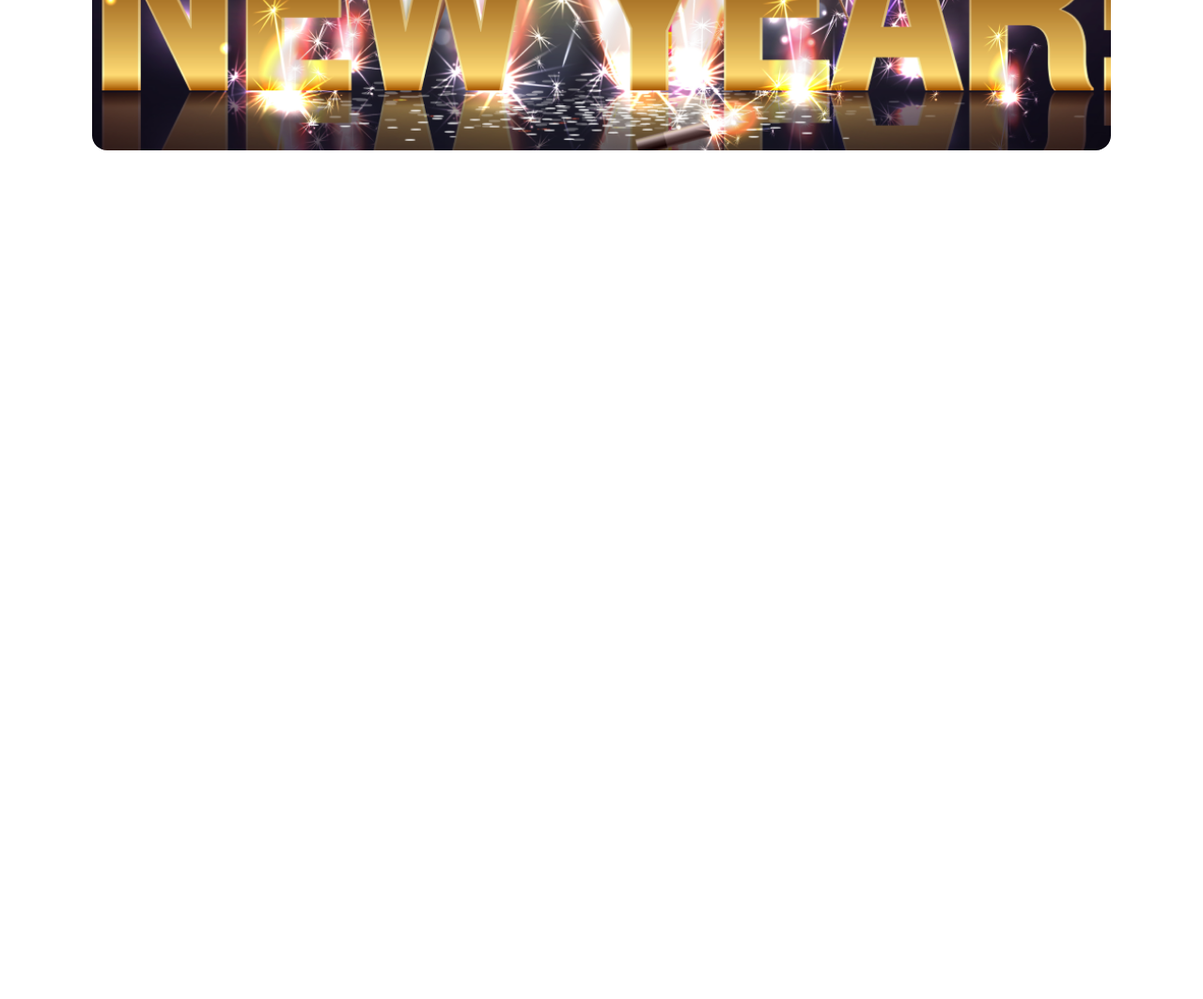
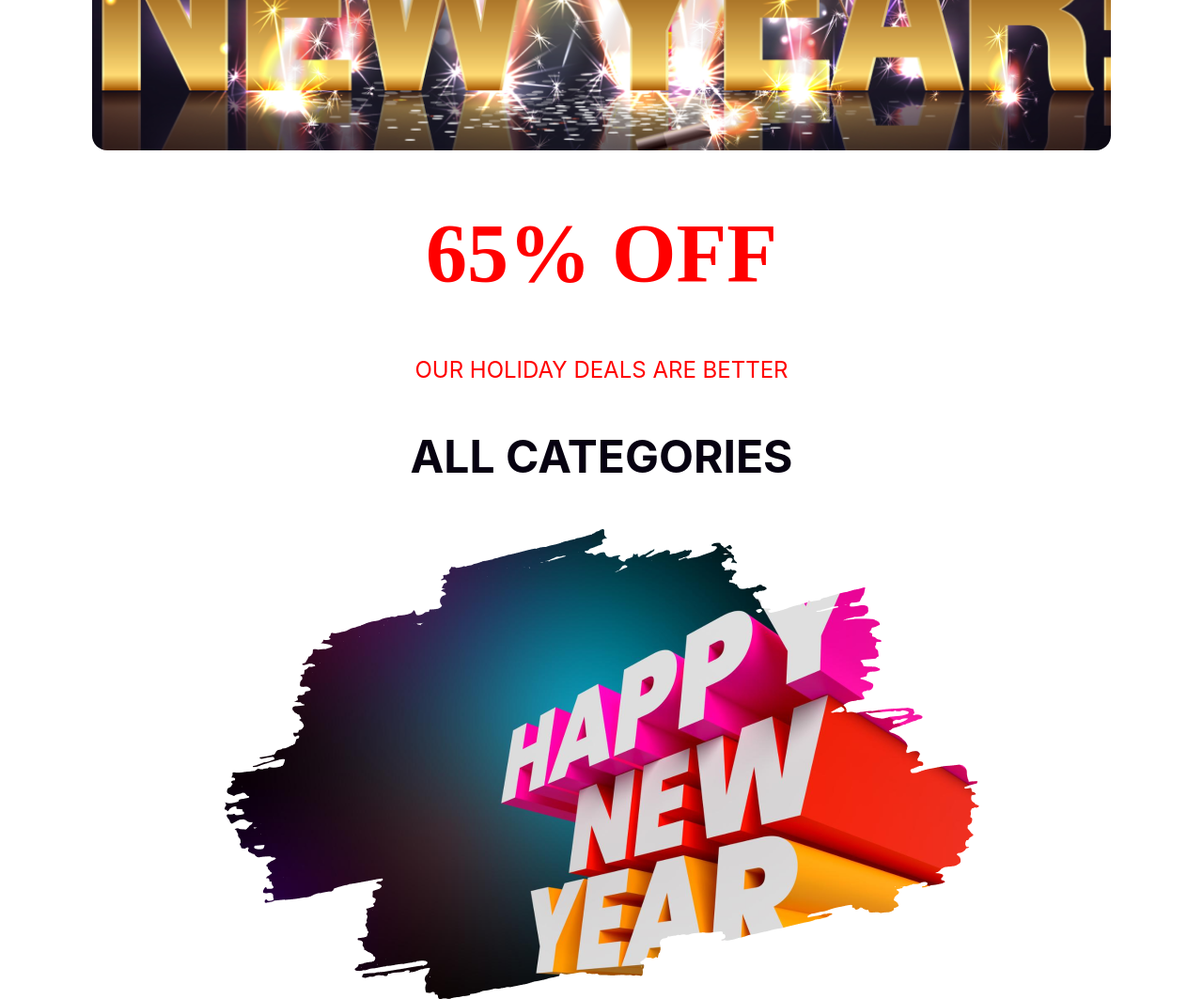
Before and after one commit to Rion-bhuiyan/MY-first-assingment, a plain HTML site: page index.html in a window 1280 px wide. Shown: the part 500-1563 px from the top of the page at 94% size. Before the commit the page ends 800 px from the top, so only its background shows below. Drawn offline with Linux system fonts and the light colour scheme.

Commit message:
added section

```diff
--- a/index.html
+++ b/index.html
@@ -17,6 +17,15 @@
             <h1 class="payel">New year party <br> celebration</h1>
         </div>
     </div>
+    <div class="section">
+        <div class="section-one">
+            <h1 class="section-title">65% OFF</h1>
+            <p class="section-1">OUR HOLIDAY DEALS ARE BETTER</p>
+            <h3 class="section-2">ALL CATEGORIES</h3>
+        </div>
+        <div class="section-3"></div>
+
+    </div>
 </body>
 
 </html>
--- a/sytle/assingment.css
+++ b/sytle/assingment.css
@@ -6,24 +6,54 @@
     margin: 50px 90px 0 90px;
     padding: 5px 5px;
     border-radius: 16px;
-
-
 }
-    .header-text{
+.header-text {
     margin-left: 50px;
     margin-top: 160px;
     text-align: center;
 
 }
-    .sajeeb{
-        margin-left: 50px;
+.sajeeb {
+    margin-right: 70px;
     color: white;
-        font-size: 30px;
+    font-size: 32px;
     text-align: center;
+}
 
-    }
-    .payel{
+.payel {
     margin-top: 10px;
-        font-size: 60px;
+    font-size: 70px;
     color: #FFF;
 }
+
+.section {
+    height: 600px;
+}
+
+.section-title {
+    color: #F00;
+    font-size: 88px;
+    text-align: center;
+    font-style: normal;
+    font-weight: 700;
+}
+
+.section-1 {
+    color: #F00;
+    text-align: center;
+    font-family: Inter;
+    font-size: 24px;
+}
+
+.section-2 {
+    color: #070211;
+    text-align: center;
+    font-family: Inter;
+    font-size: 48px;
+}
+.section-3{
+    background-image: url(../New\ Year\ Photo.png);
+    height: 500px;
+    background-repeat: no-repeat;
+    background-position: center;
+}
```
Also changed, not shown: New Year Photo.png (added). Lines whose indentation alone changed are shown as unchanged.
